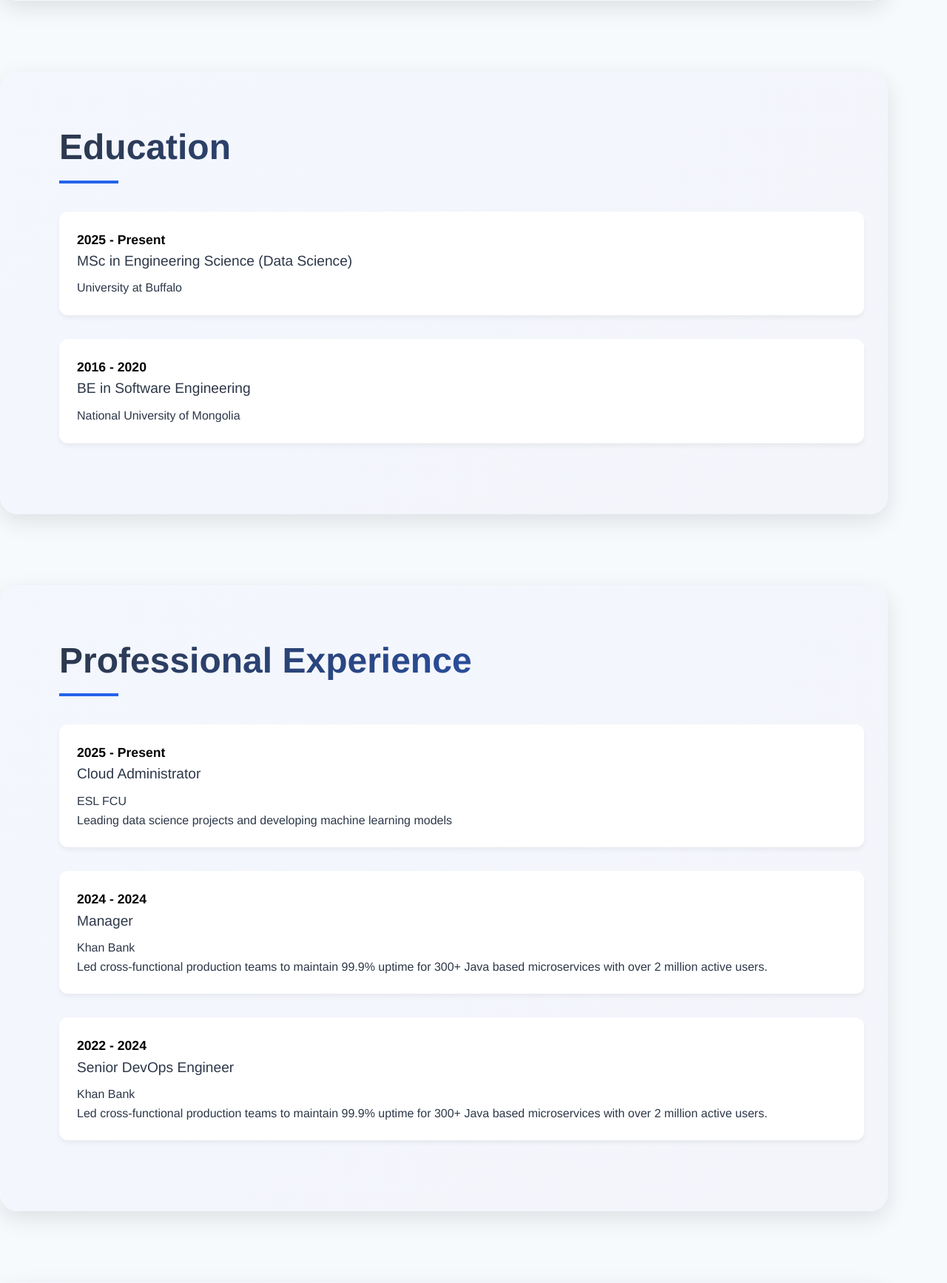
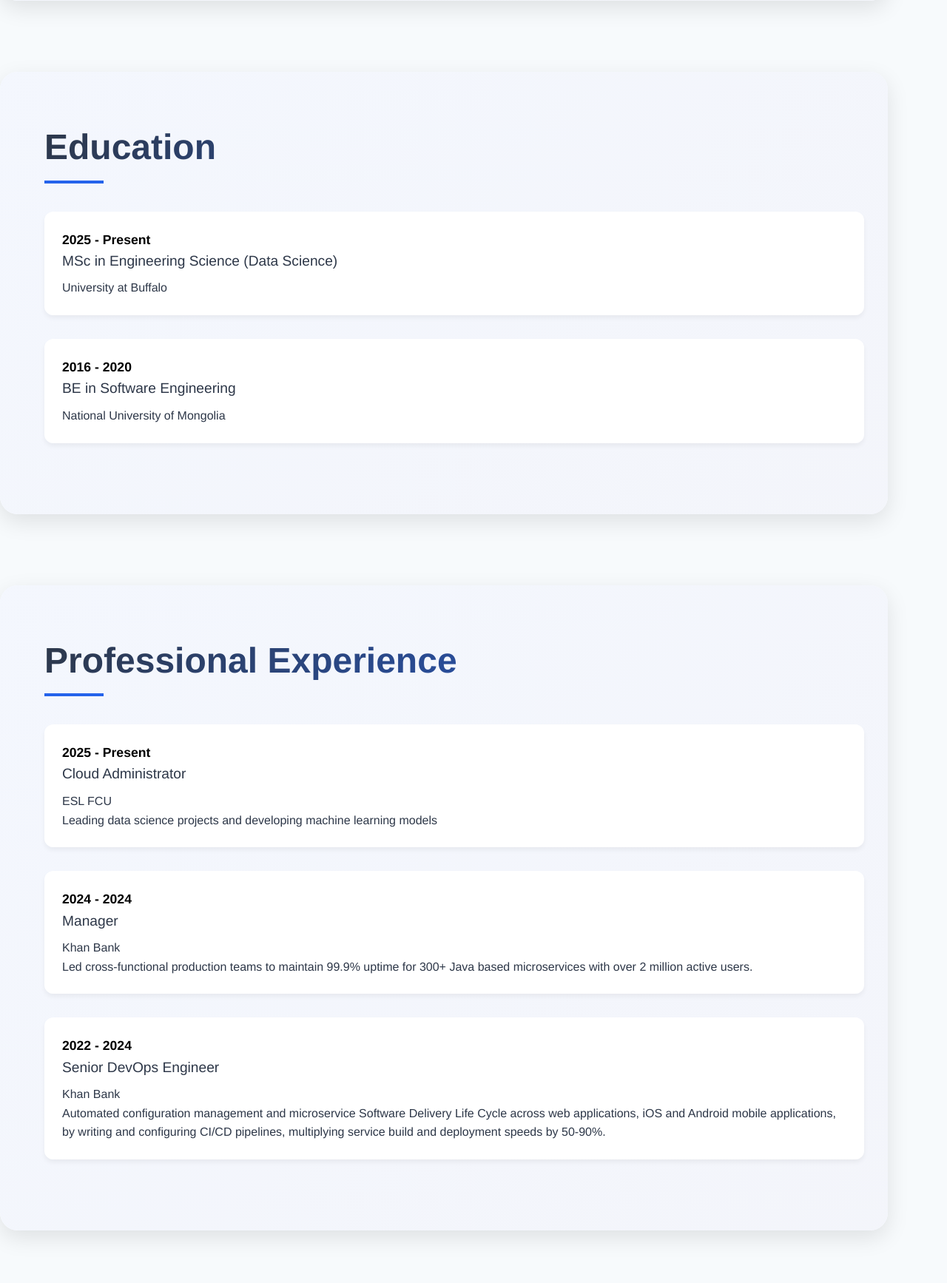
Before and after one commit to blossom143/my-portfolio, a Flask app: page / in a window 1280 px wide. Shown: the part 770-2504 px from the top of the page at 74% size. Run offline with Flask 3, Linux system fonts and the light colour scheme.

Commit message:
Adjust project grid spacing and fix left padding

```diff
--- a/app.py
+++ b/app.py
@@ -42,7 +42,7 @@ PORTFOLIO_DATA = {
             "title": "Senior DevOps Engineer",
             "company": "Khan Bank",
             "duration": "2022 - 2024",
-            "description": "Led cross-functional production teams to maintain 99.9% uptime for 300+ Java based microservices with over 2 million active users."
+            "description": "Automated configuration management and microservice Software Delivery Life Cycle across web applications,  iOS and Android mobile applications, by writing and configuring CI/CD pipelines, multiplying service build and deployment speeds by 50-90%."
         }
     ],
     "projects": [
--- a/static/css/style.css
+++ b/static/css/style.css
@@ -99,7 +99,7 @@ body {
     backdrop-filter: blur(10px);
     position: relative;
     overflow: hidden;
-    padding-left: 80px;
+    padding-left: 60px;
     margin-bottom: 3rem;
     margin-top: 6rem;
     margin-right: 80px;
@@ -214,7 +214,6 @@ body {
     grid-template-columns: repeat(auto-fit, minmax(350px, 1fr));
     gap: 2rem;
     margin-top: 2rem;
-    padding-left: 80px;
 }
 
 .project-card {
```
